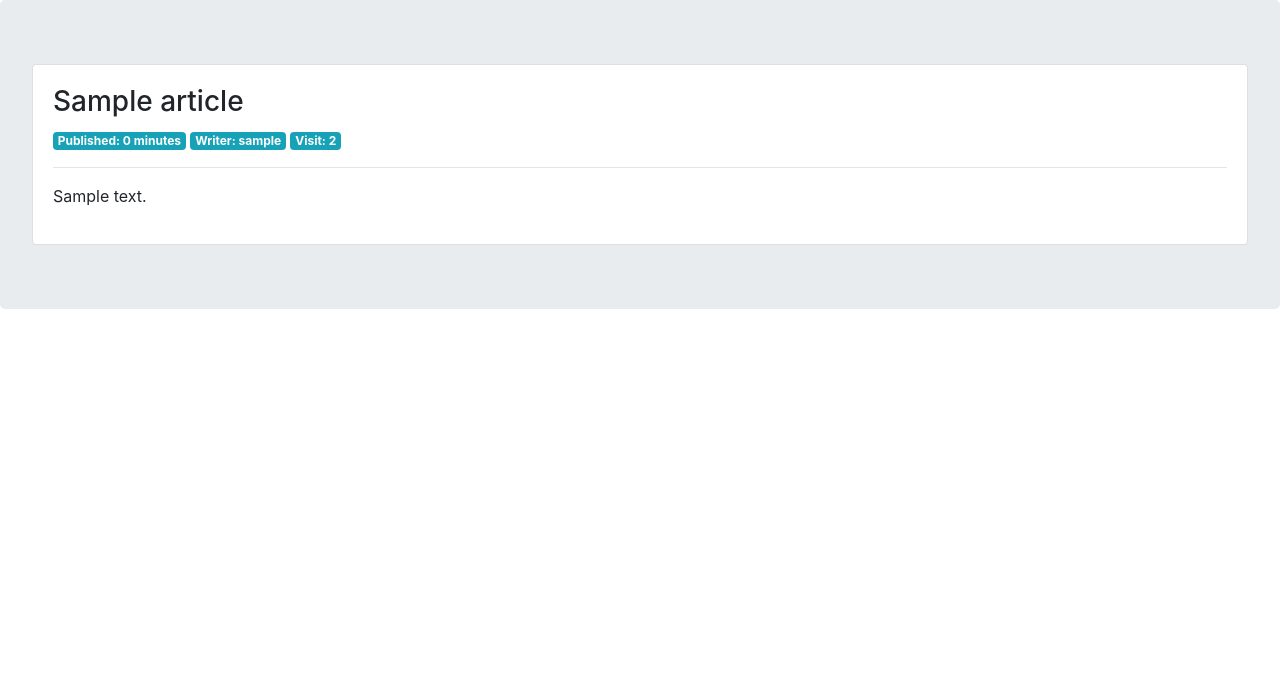
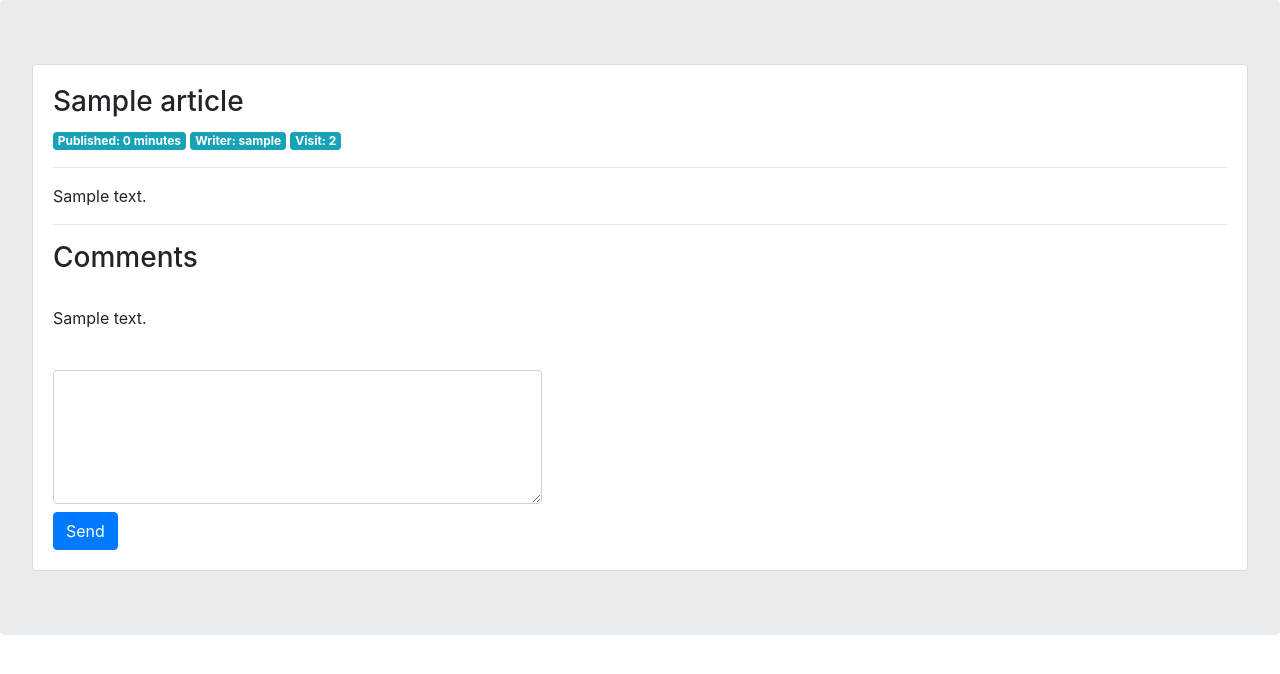
Before and after one commit to farhadmpr/DjangoBlog, a Django app: a page that uses BlogProject/blog/templates/blog/details.html in a window 1280 px wide. Shown: the part 56-730 px from the top of the page. Run offline with Django 3.2, Linux system fonts and the light colour scheme; a user stored in the database is signed in; tables that the repository leaves empty hold one stand-in row (values such as "Sample post"); some libraries are stand-ins or nearby versions.

Commit message:
Add comment model

```diff
--- a/BlogProject/accounts/views.py
+++ b/BlogProject/accounts/views.py
@@ -2,8 +2,7 @@ from django.shortcuts import render, redirect
 from django.contrib.auth import authenticate, login, logout
 from django.contrib.auth.models import User
 from django.contrib import messages
-from .forms import UserLoginForm, UserRegisterForm
-
+from .forms import UserLoginForm
 
 # Create your views here.
 
--- a/BlogProject/blog/models.py
+++ b/BlogProject/blog/models.py
@@ -14,6 +14,7 @@ class PublishedArticlesManager(models.Manager):
 
 class Category(models.Model):
     title = models.CharField(max_length=120)
+
     def __str__(self):
         return self.title
 
@@ -40,3 +41,9 @@ class Article(models.Model):
 
     def get_absolute_url(self):
         return reverse('blog:details', args=[self.id, self.slug])
+
+
+class Comment(models.Model):
+    writer = models.ForeignKey(User, on_delete=models.CASCADE)
+    article = models.ForeignKey(Article, on_delete=models.CASCADE)
+    message = models.CharField(max_length=500)
--- a/BlogProject/blog/templates/blog/details.html
+++ b/BlogProject/blog/templates/blog/details.html
@@ -11,6 +11,18 @@
             <p class="text-justify">
                 {{ article.body|safe }}
             </p>
+            <hr>
+            <h3>Comments</h3>
+            <br>
+            {% for comment in comments %}
+                <p>{{ comment.message }}</p>
+            {% endfor %}
+            <br>
+            <form action="" method="post">
+                {% csrf_token %}
+                <textarea class="form-control mb-2 col-5" rows="5" type="text" name="message"></textarea>
+                <input type="submit" value="Send" class="btn btn-primary" />
+            </form>
         </div>
     </div>
 {% endblock %}
--- a/BlogProject/blog/views.py
+++ b/BlogProject/blog/views.py
@@ -1,7 +1,8 @@
 from django.db.models import Q
 from django.shortcuts import render, get_object_or_404
 from django.contrib.auth.decorators import login_required
-from .models import Article, Category
+from .models import Article, Category, Comment
+from .forms import CommentForm
 
 # Create your views here.
 
@@ -26,7 +27,16 @@ def details(request, id, slug):
     article = get_object_or_404(Article, id=id, slug=slug)
     article.view_count += 1
     article.save()
-    return render(request, 'blog/details.html', {'article': article})
+
+    if request.method == 'POST':
+       form = CommentForm(request.POST)
+       if form.is_valid():
+           message = form.cleaned_data['message']
+           comment = Comment(message=message, writer=request.user, article=article)
+           comment.save()
+
+    comments = Comment.objects.filter(article=article.id)
+    return render(request, 'blog/details.html', {'article': article, 'comments': comments})
 
 
 def categories(request, id):
```
Also changed, not shown: BlogProject/blog/forms.py (added, +11 -0 lines), BlogProject/blog/migrations/0004_comment.py (added).
